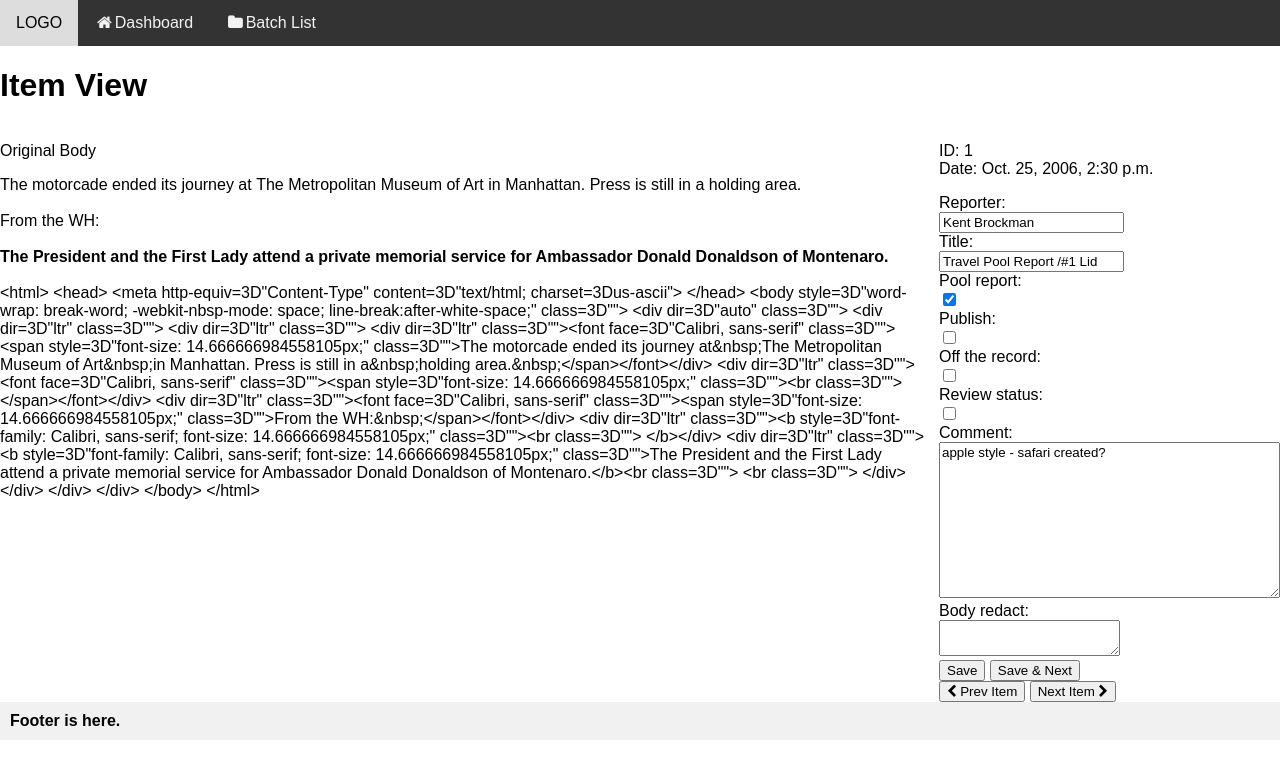
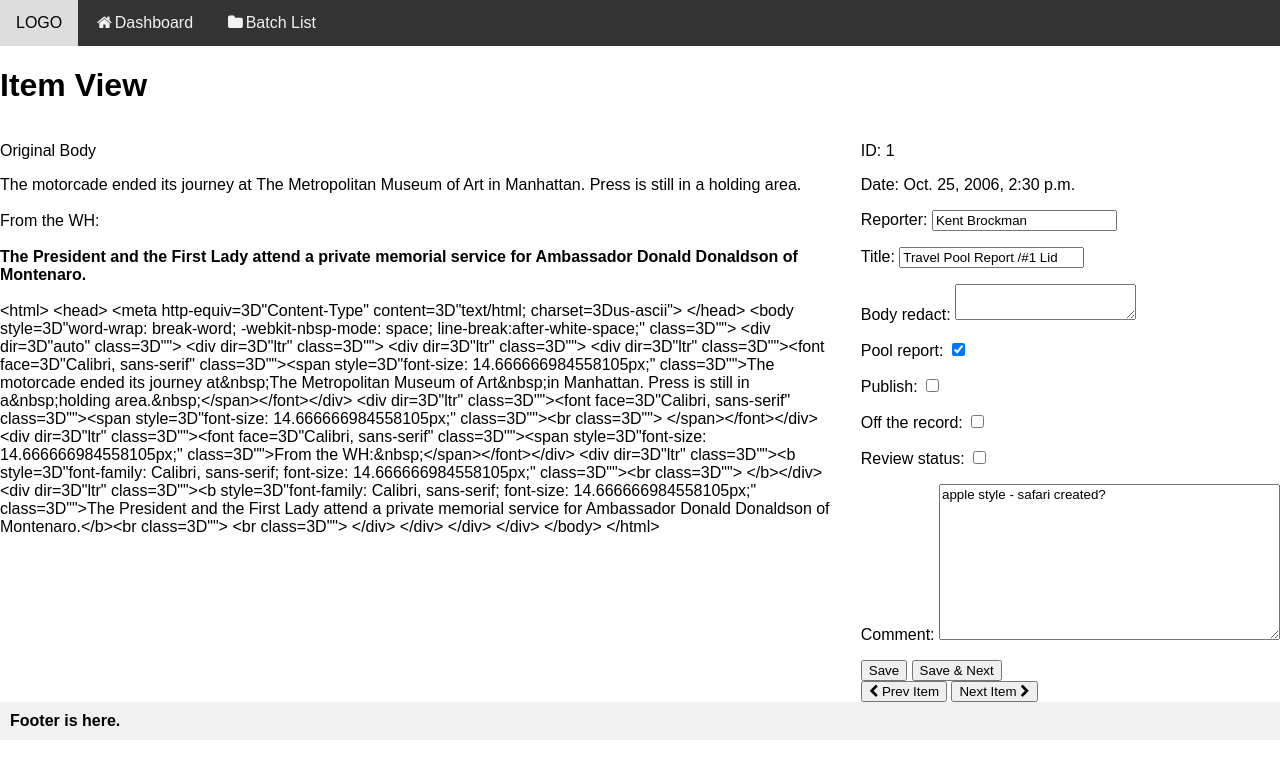
Before and after one commit to timkanke/scutes, a Django app: page /itemview/1/ in a window 1280 px wide. Shown: the top 779 px of the page. Run offline with Django 4.2, Linux system fonts and the light colour scheme; data comes from the database, SQL or seed files in the repository; some libraries are stand-ins or nearby versions.

Commit message:
LIBWHCA-108. Refactored form layout

```diff
--- a/src/processing/forms.py
+++ b/src/processing/forms.py
@@ -1,32 +1,31 @@
-from django import forms
-
+from django.forms import ModelForm, TextInput, Textarea
 from django_ckeditor_5.widgets import CKEditor5Widget
 from .models import Item
 
 
-class ItemUpdateForm(forms.ModelForm):
+class ItemUpdateForm(ModelForm):
 
     def __init__(self, *args, **kwargs):
         super().__init__(*args, **kwargs)
-        # it is required to set it False,
-        # otherwise it will throw error in console
-        self.fields["comment"].required = False
-        self.fields["body_redact"].required = False
+        # fields that are null=true
+        self.fields['comment'].required = False
+        self.fields['body_redact'].required = False
 
     class Meta:
         model = Item
         fields = ('reporter',
                   'title',
+                  'body_redact',
                   'pool_report',
                   'publish',
                   'off_the_record',
                   'review_status',
-                  'comment',
-                  'body_redact')
+                  'comment')
 
-        # you can use CKEditor5Widget in forms or models.
         widgets = {
-            "body_redact": CKEditor5Widget(
-                attrs={"class": "django_ckeditor_5"}, config_name="extends"
+            'reporter': TextInput(attrs={'class': 'form-control'}),
+            'comment': Textarea(attrs={'class': 'form-control'}),
+            'body_redact': CKEditor5Widget(
+                attrs={'class': 'django_ckeditor_5'}, config_name='extends'
             )
         }
--- a/src/processing/templates/item_view.html
+++ b/src/processing/templates/item_view.html
@@ -1,9 +1,13 @@
 {% extends "base.html" %}
 <link rel="stylesheet" href="https://cdnjs.cloudflare.com/ajax/libs/font-awesome/4.7.0/css/font-awesome.min.css">
+{% load bootstrap3 %}
+{% bootstrap_css %}
+{% bootstrap_javascript %}
 {% block content %}
-<!-- original body -->
+
 <h1>Item View</h1>
 <div class="wrapper">
+    <!-- original body -->
     <div class="left">
         <p>Original Body</p>
         {{ object.body_original|safe }}
@@ -11,21 +15,23 @@
     </div>
     <div class="right">
         <div class="">
-            <p>ID: {{ object.pk }}</br>
-                Date: {{ object.date }}</p>
+            <p>ID: {{ object.pk }}</p>
+            <p>Date: {{ object.date }}</p>
         </div>
         <!-- form -->
-        <div class="">
+        <div class="form-group">
             <form method="post" enctype="multipart/form-data">
                 {% csrf_token %}
                 {{ form.media}}
+
                 {% for field in form %}
-                <div class="form-group">
-                    <div><label for="{{ field.id_for_label }}" class="text-dark">{{ field.label }}: </label></div>
-                    {{ field }}
+                <div>
+                    <p><label for="{{ field.id_for_label }}" class="text-dark">{{ field.label }}: </label>{{ field }}
+                    </p>
                 </div>
                 {% endfor %}
-                <div class="">
+
+                <div>
                     <input type="submit" class="btn btn-info btn-lg" value="Save" />
                     <input type="submit" class="btn btn-info btn-lg" name="next" value="Save &amp; Next" />
                 </div>
```
